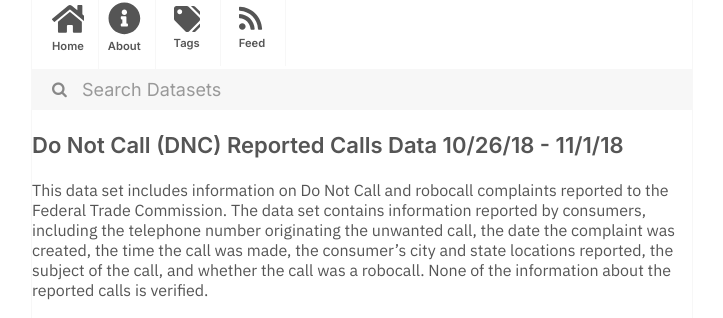
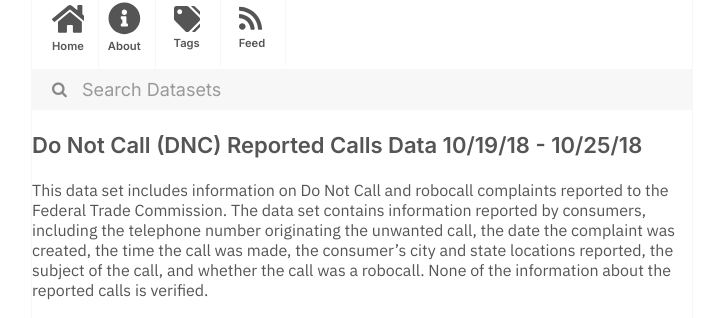
Before and after one commit to dayda-entities/federal-trade-commission, a Jekyll site: the page built from _posts/2020-11-12-do-not-call-dnc-reported-calls.md, in a window 1280 px wide. Shown: the part 216-534 px from the top of the page, without its empty margins (278-1001 px from the left). Built offline with Jekyll 4.4.1, drawn with Linux system fonts in a browser that asks for light colours.

Commit message:
Publish Data

```diff
--- a/_posts/2020-11-12-do-not-call-dnc-reported-calls.md
+++ b/_posts/2020-11-12-do-not-call-dnc-reported-calls.md
@@ -1,7 +1,7 @@
 ---
-title: Do Not Call (DNC) Reported Calls Data 10/26/18 - 11/1/18
-created: '2020-11-12T12:20:48.014428'
-modified: '2020-11-12T12:20:48.014439'
+title: Do Not Call (DNC) Reported Calls Data 10/19/18 - 10/25/18
+created: '2020-11-12T12:20:47.226241'
+modified: '2020-11-12T12:20:47.226252'
 state: active
 type: dataset
 tags:
@@ -12,7 +12,7 @@ tags:
   - Robocalls
 groups: []
 csv_url: >-
-  https://www.ftc.gov/sites/default/files/dnc_complaint_numbers_2018-10-29-11-02.csv
+  https://www.ftc.gov/sites/default/files/dnc_complaint_numbers_2018-10-22-26.csv
 json_url: ''
 layout: post
 
```
